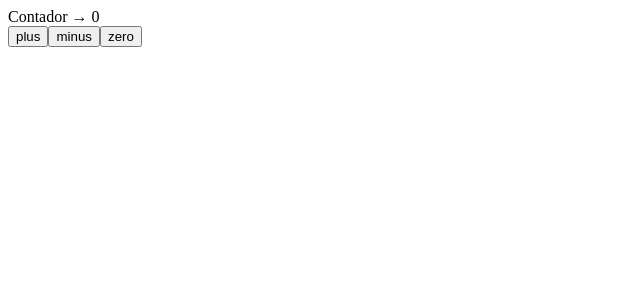
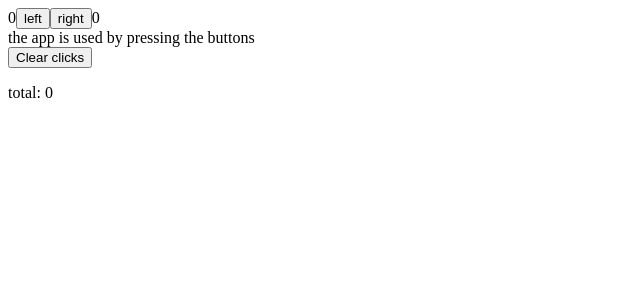
Before and after one commit to XavierSs21/FullStack---Open-Course, a React (Vite) app in the folder Part1/exercise1/: page / in a window 1280 px wide. Shown: the top 300 px of the page, without its empty margins (0-640 px from the left). Built offline with nearby package versions, Linux system fonts and the light colour scheme.

Commit message:
feat: Componentes History y Button para el manejo de clicks

```diff
--- a/Part1/exercise1/src/App.jsx
+++ b/Part1/exercise1/src/App.jsx
@@ -1,33 +1,67 @@
 import { useState } from 'react'
 
-const Display = ({counter}) => <div>Contador → {counter}</div>
+const History = (props) => {
 
-const Button = ({onClick, text}) => <button onClick={onClick}>{text}</button>
-
-const App = () => {
- const [ counter, setCounter ] = useState(0)
-
-  const increaseByOne = () => setCounter(counter + 1)
-
-  const decreaseByOne = () => setCounter(counter - 1)
-
-  const setToZero = () => setCounter(0)
+  if (props.allClicks.length === 0) {
+    return (
+      <div>
+        the app is used by pressing the buttons
+      </div>
+    )
+  }
 
   return (
     <div>
-      <Display counter={counter}/>
-      <Button
-        onClick={increaseByOne}
-        text={'plus'}
-      />
-      <Button
-        onClick={decreaseByOne}
-        text={'minus'}
-      />
-      <Button
-        onClick={setToZero}
-        text={'zero'}
-      />
+      History of clicks → {props.allClicks.join(' ')}
+    </div>
+  )
+}
+
+const Button = ({ handleClick, text }) => (
+    <button onClick={handleClick}>
+      {text}
+    </button>
+)
+
+const App = () => {
+  const [left, setLeft] = useState(0)
+  const [right, setRight] = useState(0)
+  const [allClicks, setAll] = useState([])
+  const [total, setTotal] = useState(0)
+
+  const handleLeftClick = () => {
+    setAll(allClicks.concat('L'))
+    const updatedLeft = left + 1
+    setLeft(updatedLeft)
+    setTotal(updatedLeft + right)
+  }
+
+  const handleRightClick = () => {
+    setAll(allClicks.concat('R'))
+    const updatedRight = right + 1
+    setRight(updatedRight)
+    setTotal(left + updatedRight)
+  }
+
+  const ClearClicks = () => {
+    setLeft(0)
+    setRight(0)
+    setTotal(0)
+    setAll([])
+  }
+
+  return (
+    <div>
+
+      {left}
+      <Button handleClick={handleLeftClick} text={'left'} />
+      <Button handleClick={handleRightClick} text={'right'} />
+      {right}
+
+      <History allClicks={allClicks} />
+      <Button handleClick={ClearClicks} text={'Clear clicks'} />
+
+      <p>total: {total}</p>
     </div>
   )
 }
```
